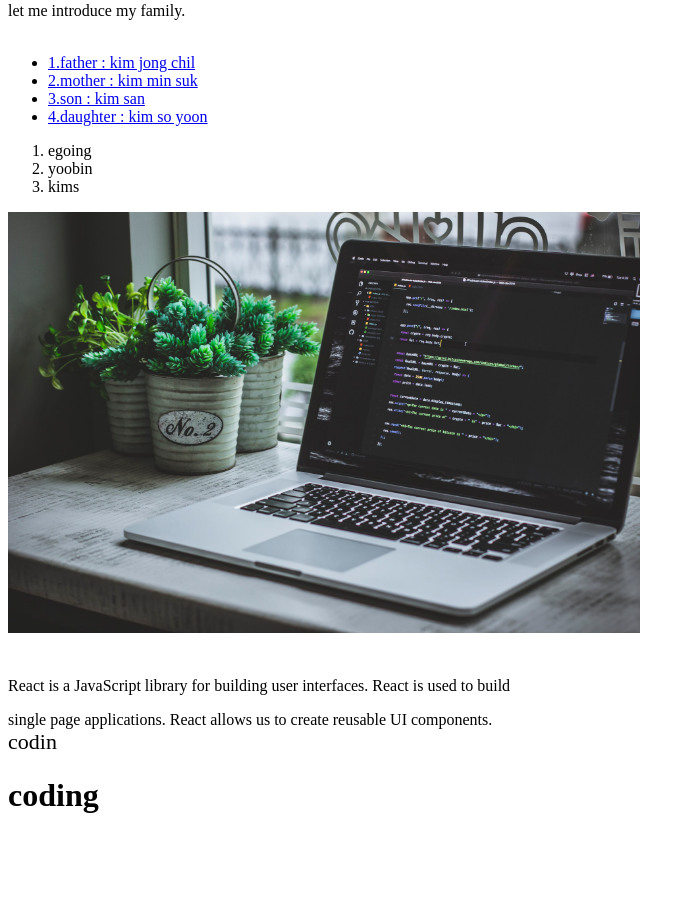
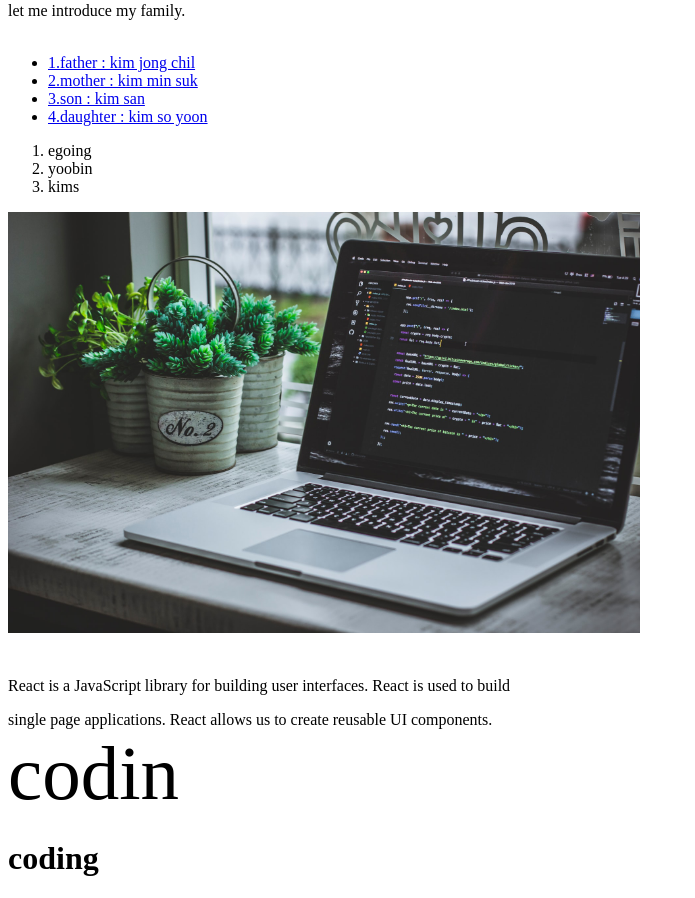
Before and after one commit to inee1945/kimsfamily, a plain HTML site: page 1.html in a window 1280 px wide. Shown: the part 87-985 px from the top of the page, without its empty margins (0-695 px from the left). Before the commit the page ends 922 px from the top, so only its background shows below. Drawn offline with Linux system fonts and the light colour scheme.

Commit message:
Update 1.html

```diff
--- a/1.html
+++ b/1.html
@@ -29,7 +29,7 @@
   React is used to build</p> single page applications.
   React allows us to create reusable UI components.
   <br>
-  <span style="font-size:22px">codin</span><br>
+  <span style="font-size:77px">codin</span><br>
   <h1>coding</h1>
 </body>
 </html>
```
